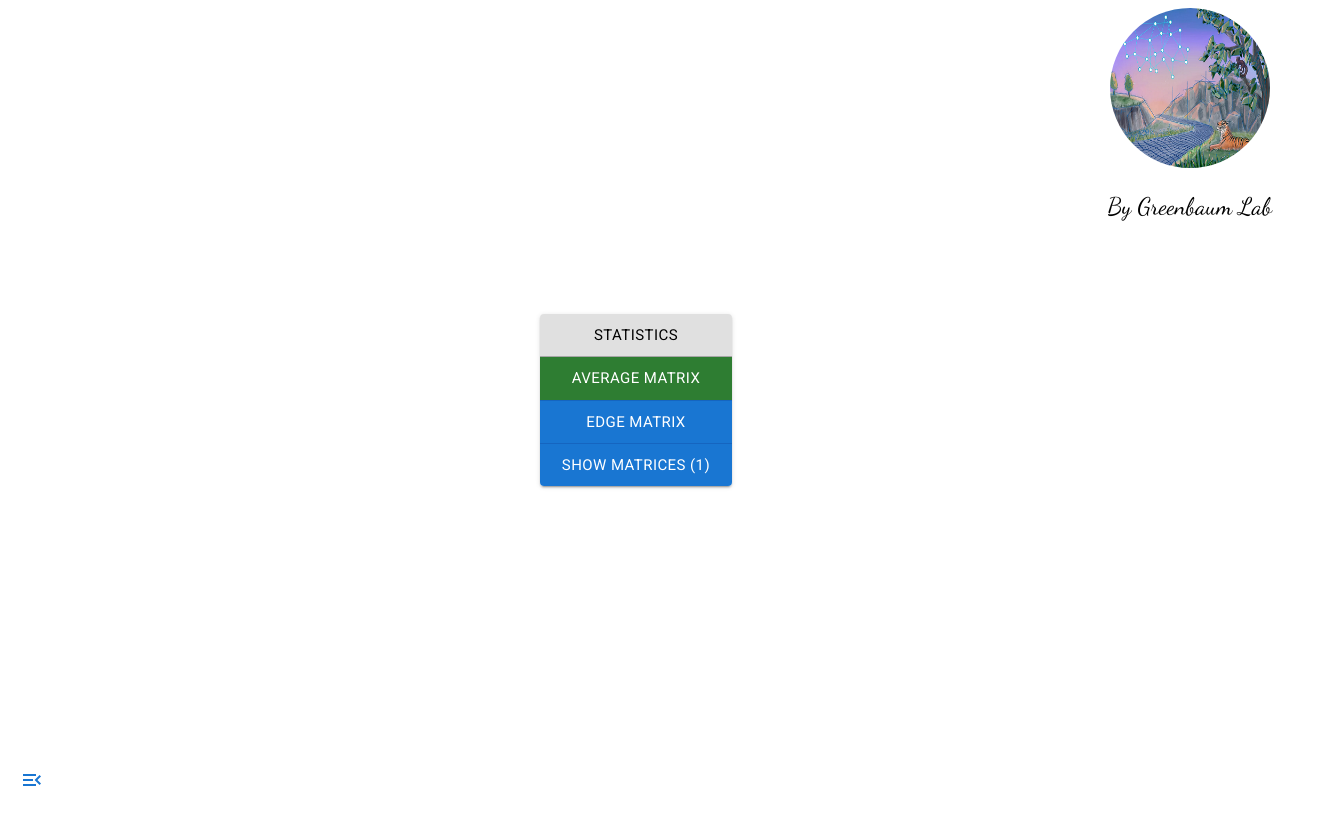
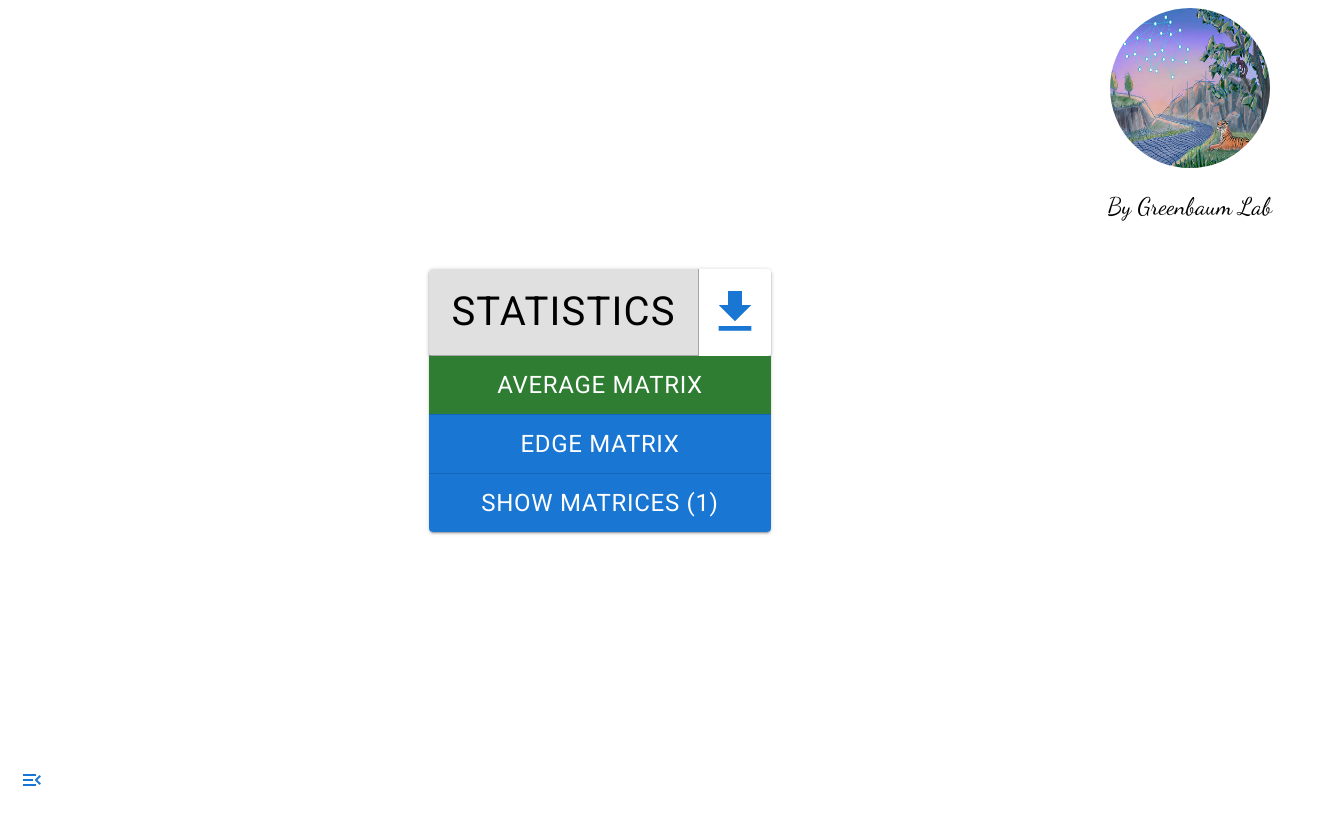
Before and after one commit to Eyal708/WebApplication, a React (Create React App) app: page /Statistics in a window 1280 px wide. Shown: the top 824 px of the page, 1320 px wide, since content can reach past the window. Built offline with nearby package versions, Linux system fonts and the light colour scheme.

Commit message:
- Added explanations for each button in the statistics page.  When hovered, the buttons show explanations about the statistics they show.
- Added the option to download statistics as a zip file.

- Made some design changes to the statistics page - mainly made the buttons bigger.

```diff
--- a/src/OutputMatrix.jsx
+++ b/src/OutputMatrix.jsx
@@ -18,13 +18,13 @@ function OutputMatrixCell({value, cellSize = 2, isDiag = false, isFst = true, di
                       style={{backgroundColor:backgroundColor}}> {value} </TableCell>:
                           <TableCell className="tableCell" id="myTableCellId"
                                      style = {{backgroundColor:backgroundColor,
-                                      width: `${cellSize}vmin` ,height:`${cellSize}vmin`}}>
+                                      width: `${cellSize}vmin`, height:`${cellSize}vmin`}}>
 
         </TableCell>;
 
     const useStyles = makeStyles((theme) => ({
       tooltip: {
-        fontSize: "2vmin", // adjust this value to make the tooltip text bigger
+        fontSize: "2vmin",
       },
     }));
     const classes = useStyles()
--- a/src/Statistics.jsx
+++ b/src/Statistics.jsx
@@ -1,4 +1,5 @@
 import {useState, useEffect} from 'react';
+import { makeStyles } from '@material-ui/core/styles';
 import OutputMatrix from './OutputMatrix';
 import { Grid} from '@material-ui/core'
 import Button from '@mui/material/Button';
@@ -8,6 +9,11 @@ import LogoHeader from './LogoHeader';
 import SideMenu from './SideMenu';
 import ArrowLeftIcon from '@mui/icons-material/ArrowLeft';
 import ArrowRightIcon from '@mui/icons-material/ArrowRight';
+import IconButton from '@mui/material/IconButton';
+import DownloadIcon from '@mui/icons-material/Download';
+import Tooltip from '@material-ui/core/Tooltip';
+import Papa from 'papaparse';
+import JSZip from 'jszip';
 import {CLIP_LOADER} from './constants';
 function StatisticsPage(){
     //result matrices is any array of 2d arrays representing squared matrices.
@@ -94,7 +100,8 @@ function StatisticsPage(){
         if (!averageMatrix || !edgeMatrix || !resultMatrixToShow) return CLIP_LOADER;
         switch (statToShow) {
             case "average":
-                return averageMatrix && <OutputMatrix outputMatrix={averageMatrix} matrixSize={averageMatrix.length} />;
+                return averageMatrix && <OutputMatrix outputMatrix={averageMatrix}
+                                        matrixSize={averageMatrix.length} extraStats={standardDeviations} />;
             case "edge":
                 return edgeMatrix && <OutputMatrix outputMatrix={edgeMatrix} matrixSize={edgeMatrix.length} />;
             case "result":
@@ -139,22 +146,77 @@ function StatisticsPage(){
         setResultMatrixToShow(resultMatrices[newMatrixIndex])
     }
 
+    const downloadStatistics = () => {
+        const zip = new JSZip();
+        const avg_matrix_csv = Papa.unparse(averageMatrix);
+        const std_matrix_csv = Papa.unparse(standardDeviations);
+        const edge_matrix_csv = Papa.unparse(edgeMatrix);
+        zip.file('average_matrix.csv', avg_matrix_csv);
+        zip.file('std_matrix.csv', std_matrix_csv);
+        zip.file('edge_matrix.csv', edge_matrix_csv);
+
+        // Generate the zip file and trigger the download
+        zip.generateAsync({ type: 'blob' }).then(blob => {
+          const url = URL.createObjectURL(blob);
+          const link = document.createElement('a');
+          link.download = 'statistics.zip';
+          link.href = url;
+          link.click();
+        });
+      };
+
+    const useStyles = makeStyles((theme) => ({
+        tooltip: {
+          fontSize: "2vmin", // adjust this value to make the tooltip text bigger
+        },
+      }));
+
+    const classes = useStyles()
+
     return(
         <div>
             <LogoHeader/>
             <SideMenu/>
-            <Grid container direction="row" justifyContent="center" alignItems="center" spacing={1}>
+            <Grid container direction="row" justifyContent="center" alignItems="center" spacing={10}>
                 <Grid item>
                     <Grid container direction="column" justifyContent="center" alignItems="center">
                         <Grid item>
                             <ButtonGroup orientation='vertical' size = "large" color="primary" variant='contained'>
-                                <Button   disabled color="primary" style={{color:"black"}} > Statistics </Button>
-                                <Button color = {buttonClicked===0 ? "success":"primary"} onClick={()=>onStatClick(0)}>
-                                        Average Matrix </Button>
-                                <Button color = {buttonClicked===1 ? "success":"primary"} onClick={()=>onStatClick(1)}>
-                                        Edge Matrix </Button>
-                                <Button color = {buttonClicked===2 ? "success":"primary"} onClick={()=>onStatClick(2)}>
-                                        {`Show Matrices (${matrixIndex + 1})`} </Button>
+                                <ButtonGroup orientation='horizontal' size = 'large' color="primary"
+                                                variant='contained'>
+                                <Button disabled color="primary" style={{color:"black", fontSize:"5vmin"}} >
+                                                        Statistics</Button>
+                                <Tooltip title="Download statistics as a zip file"
+                                        classes={{ tooltip: classes.tooltip }} placement='top-left'>
+                                    <IconButton color = "primary" onClick={downloadStatistics}>
+                                                <DownloadIcon style={{fontSize:"7vmin"}}/>
+                                    </IconButton>
+                                </Tooltip>
+                                </ButtonGroup>
+                                <Tooltip title="Each cell shows the average value of the edge across
+                                                all matrices. Hover on cell to see standard deviation"
+                                                placement='left-end'
+                                                 classes={{ tooltip: classes.tooltip }}>
+                                    <Button color = {buttonClicked===0 ? "success":"primary"}
+                                            onClick={()=>onStatClick(0)} style={{fontSize:"3vmin"}}>
+                                            Average Matrix </Button>
+                                </Tooltip>
+
+                                <Tooltip title="Each cell shows the fraction of matrices in
+                                                which the edge exists (meaning its value is greater than 0)"
+                                                placement='left-end'
+                                                classes={{ tooltip: classes.tooltip }}>
+                                    <Button color = {buttonClicked===1 ? "success":"primary"}
+                                            onClick={()=>onStatClick(1)} style={{fontSize:"3vmin"}}>
+                                            Edge Matrix </Button>
+                                </Tooltip>
+
+                                <Tooltip title="Toggle between matrices" placement="left-end"
+                                         classes={{ tooltip: classes.tooltip }}>
+                                    <Button color = {buttonClicked===2 ? "success":"primary"}
+                                            onClick={()=>onStatClick(2)} style ={{fontSize:"3vmin"}}>
+                                            {`Show Matrices (${matrixIndex + 1})`} </Button>
+                                </Tooltip>
                             </ButtonGroup>
                         </Grid>
                         <Grid item>
--- a/src/TransformationPage.jsx
+++ b/src/TransformationPage.jsx
@@ -1,6 +1,5 @@
 import {useState, useEffect, useRef} from 'react';
 import React from "react";
-import { ClipLoader } from "react-spinners";
 import {Grid} from '@material-ui/core';
 import Button from '@mui/material/Button';
 import CloudDownloadIcon from '@material-ui/icons/CloudDownload';
```
